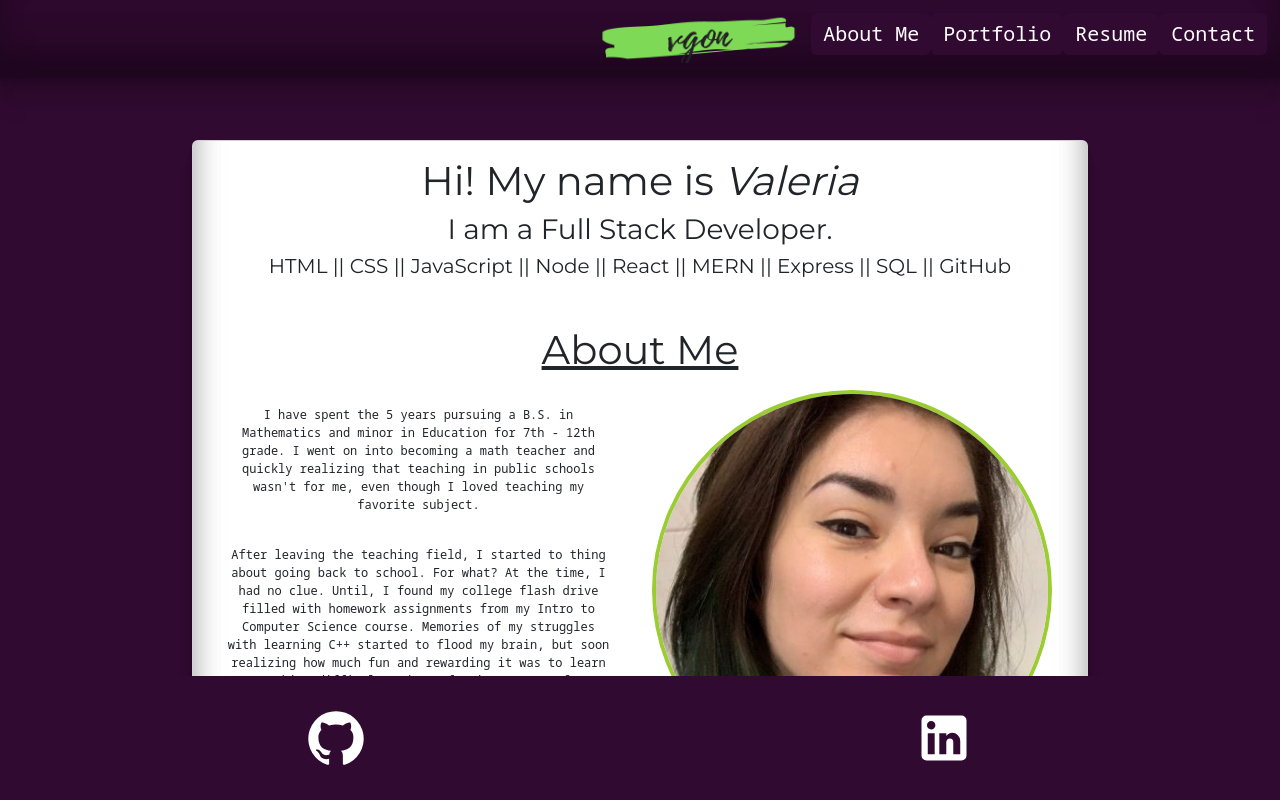
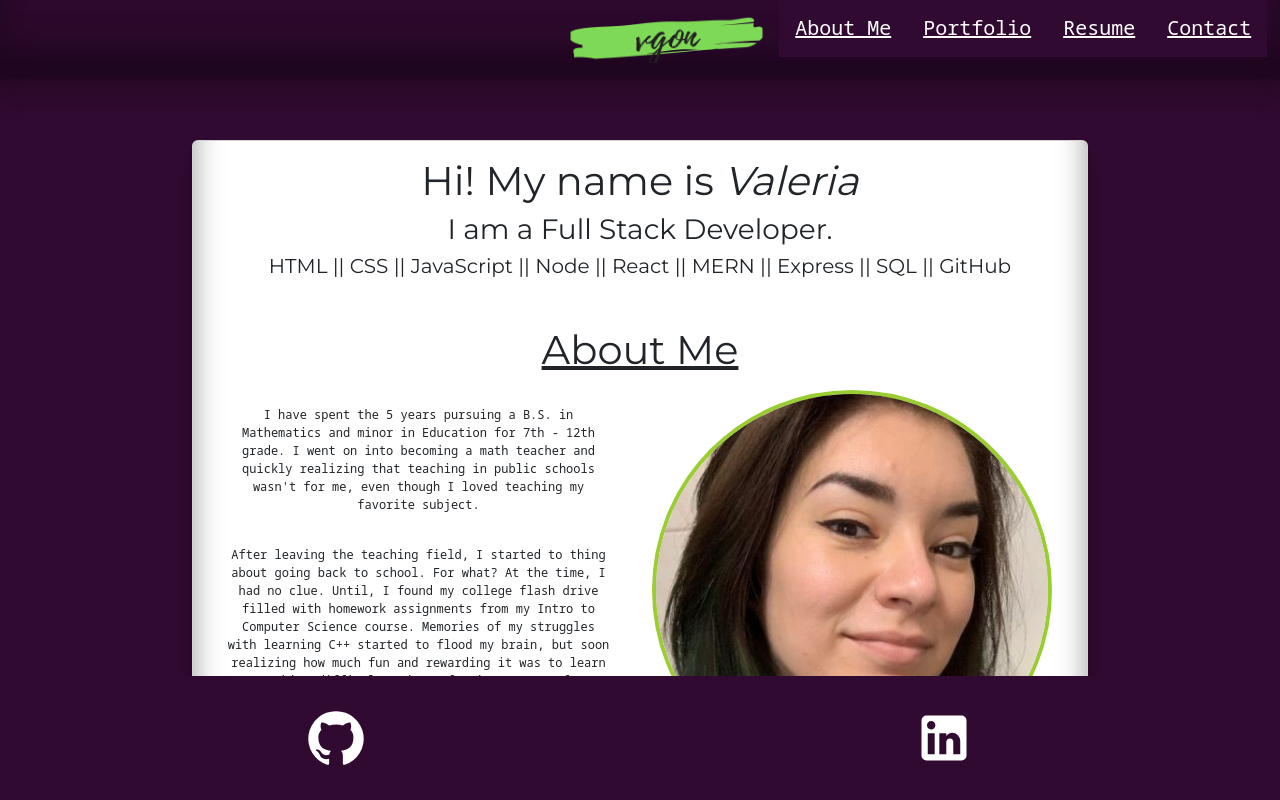
Before and after one commit to ValPal1320/VGonzalez_Portfolio_v2, a React (Create React App) app: page / in a window 1280 px wide. Shown: the top 800 px of the page. Built offline with nearby package versions, Linux system fonts and the light colour scheme.

Commit message:
links now work

```diff
--- a/src/components/Navbar.css
+++ b/src/components/Navbar.css
@@ -12,6 +12,7 @@
     font-family: 'Noto Sans Mono', monospace;
     background-color: #310A31;
     border: none;
+    padding: 1rem;
 }
 
 #navText:hover {
--- a/src/components/Navbar.js
+++ b/src/components/Navbar.js
@@ -3,11 +3,12 @@ import Button from 'react-bootstrap/Button';
 import './Navbar.css';
 import Logo from '../assets/imgs/vgon.png'
 import resume from '../assets/imgs/V_Gonzalez_Resume_2022.pdf';
+import { Link } from 'react-router-dom';
 
 function Navbar() {
     return (
         <>
-            <Nav className="justify-content-end navBar" activeKey="/about-me">
+            {/* <Nav className="justify-content-end navBar" activeKey="/about-me">
 
                 <a href="/"><img src={Logo} alt='logo'></img></a>
 
@@ -39,6 +40,24 @@ function Navbar() {
                         </Button>
                     </a>
                 </Nav.Item>
+            </Nav> */}
+
+            <Nav className="justify-content-end navBar" activeKey="/about-me">
+
+                <a href="/"><img src={Logo} alt='logo'></img></a>
+
+                <Nav.Item>
+                    <Link id='navText' to="/about-me">About Me</Link>
+                </Nav.Item>
+                <Nav.Item>
+                    <Link id="navText" to="/portfolio">Portfolio</Link>
+                </Nav.Item>
+                <Nav.Item>
+                    <Link id="navText" to="{resume}">Resume</Link>
+                </Nav.Item>
+                <Nav.Item>
+                    <Link id="navText" to="/contact">Contact</Link>
+                </Nav.Item>
             </Nav>
         </>
     );
```
